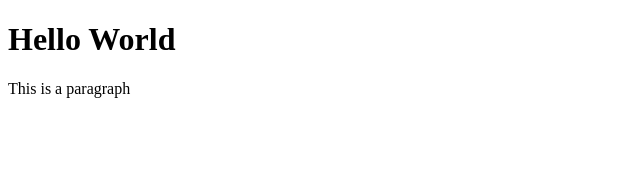
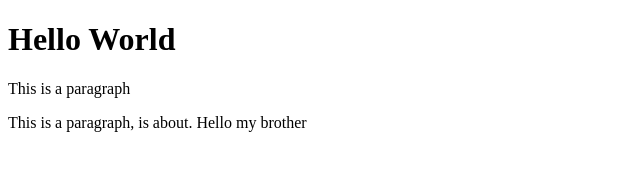
Before and after one commit to MoCodeSmither/Testing, a plain HTML site: page index.html in a window 1280 px wide. Shown: the whole page, without its empty margins (0-640 px from the left). Drawn offline with Linux system fonts and the light colour scheme.

Commit message:
CSS making.

```diff
--- a/index.html
+++ b/index.html
@@ -4,11 +4,13 @@
     <meta charset="UTF-8">
     <meta name="viewport" content="width=device-width, initial-scale=1.0">
     <title>ITCS333</title>
+    <style src="style.css"></style>
 </head>
 <body>
     <div class="div">
         <h1>Hello World</h1>
         <p>This is a paragraph</p>
+        <p>This is a paragraph, is about. Hello my brother</p>
     </div>
 </body>
 </html>
--- /dev/null
+++ b/style.css
@@ -0,0 +1,13 @@
+.div{
+    background-color: red;
+    color: white;
+    padding: 20px;
+    border-radius: 10px;
+    text-align: center;
+    font-family: Arial, Helvetica, sans-serif;
+    font-size: 20px;
+    font-weight: bold;
+    text-transform: uppercase;
+    text-decoration: underline;
+    text-shadow: 2px 2px 5px rgba(0,0,0,0.3)
+}
```
